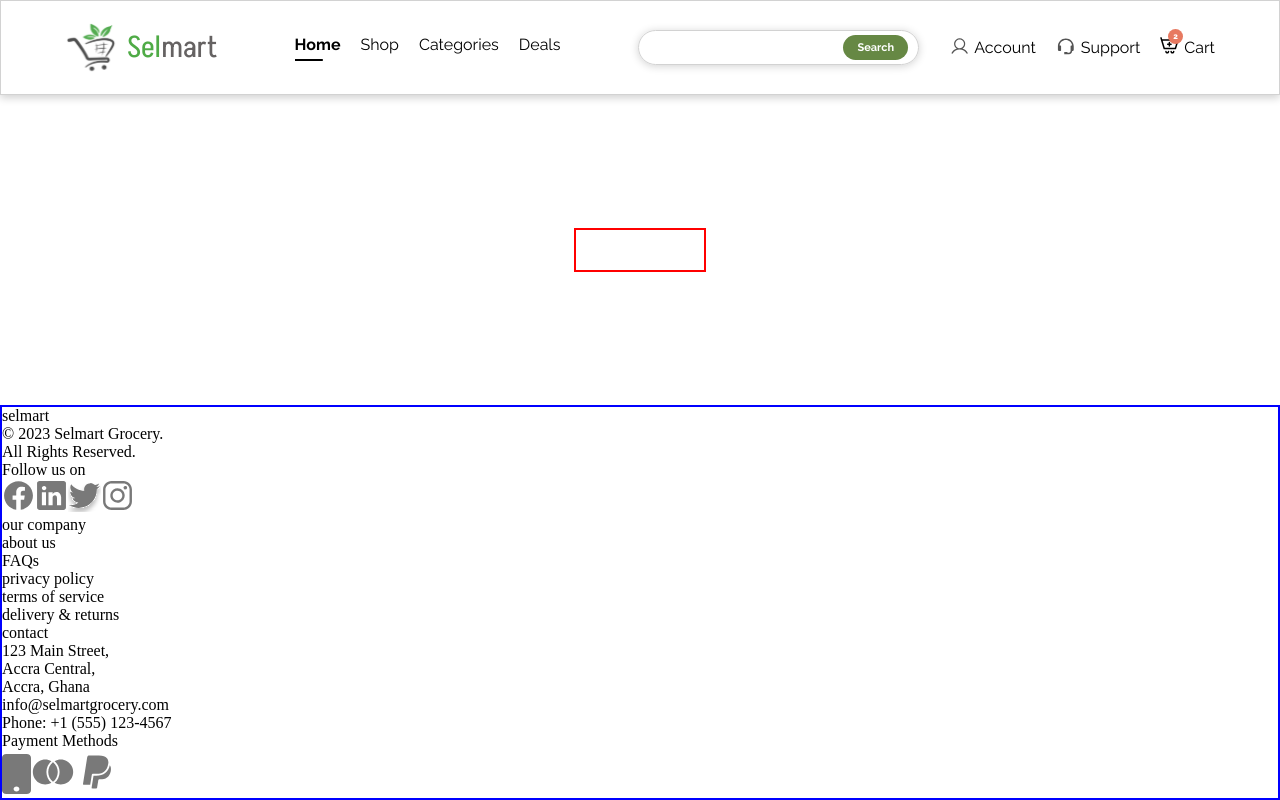
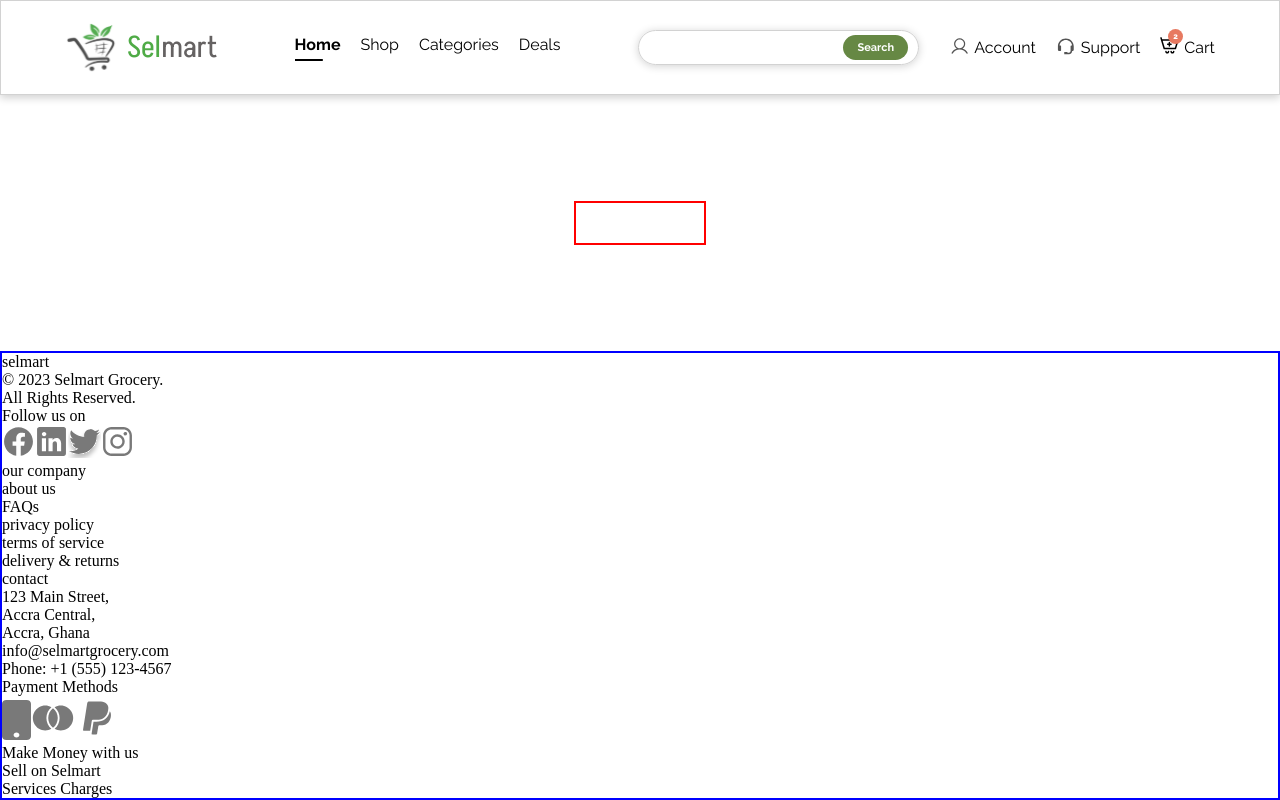
Before and after one commit to mambachristophersteven/selmart-copy, a React (Vite) app: page / in a window 1280 px wide. Built offline with nearby package versions, Linux system fonts and the light colour scheme.

Commit message:
footer content added

```diff
--- a/src/Components/Footer/Footer.jsx
+++ b/src/Components/Footer/Footer.jsx
@@ -17,7 +17,7 @@ const Footer = () => {
           <p className={styles.copyright_text}>All Rights Reserved.</p>
         </div>
         <div className={styles.socials}>
-          <p className={styles.socials_text}>Follow us on</p>
+          <p className={styles.heading}>Follow us on</p>
           <div className={styles.social_media}>
             <a href="#">
               <img src={facebook_logo} alt="" />
@@ -52,8 +52,8 @@ const Footer = () => {
           <p className={styles.content_text}>Accra, Ghana</p>
         </div>
         <div className={styles.down_content}>
-          <p className={styles.content_text}> info@selmartgrocery.com</p>
-          <p className={styles.content_text}> Phone: +1 (555) 123-4567</p>
+          <p className={styles.content_text}>info@selmartgrocery.com</p>
+          <p className={styles.content_text}>Phone: +1 (555) 123-4567</p>
         </div>
       </div>
       <div className={styles.payments_and_services}>
@@ -63,6 +63,15 @@ const Footer = () => {
           <img src={mastercard} alt="" />
           <img src={paypal} alt="" />
         </div>
+          <p className={styles.heading}>Make Money with us</p>
+          <div className={styles.make_money}>
+            <a href="#">
+              <p className={styles.content_text}>Sell on Selmart</p>
+            </a>
+            <a href="#">
+              <p className={styles.content_text}>Services Charges</p>
+            </a>
+          </div>
       </div>
     </div>
   )
```
